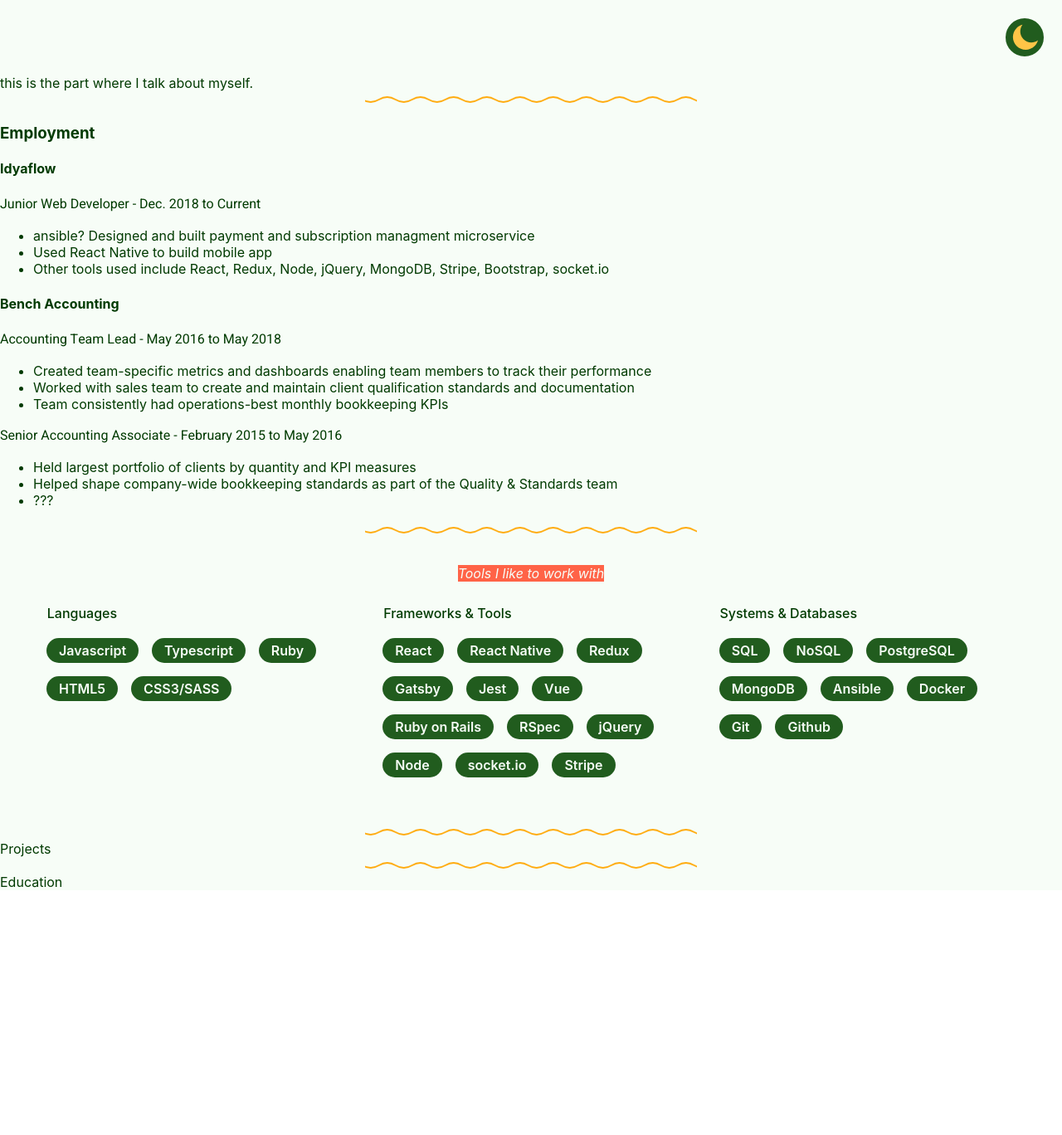
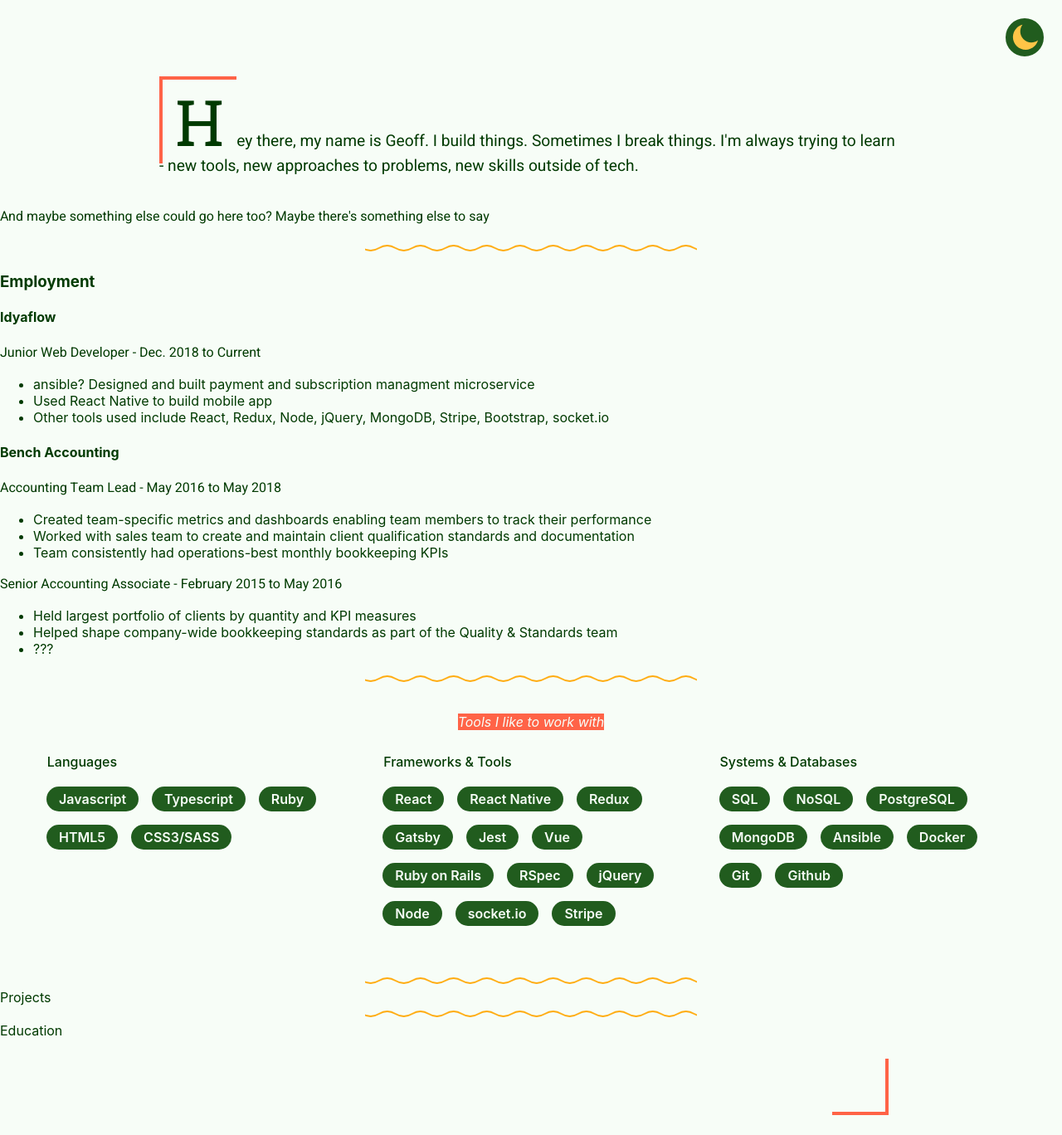
Before and after one commit to geoffmphillips/portfolio, a React (Create React App) app: page / in a window 1280 px wide. Shown: the whole page at 83% size. Before the commit the page ends 1073 px from the top, so only its background shows below. Built offline with nearby package versions, Linux system fonts and the light colour scheme.

Commit message:
Add description

```diff
--- a/src/Home.tsx
+++ b/src/Home.tsx
@@ -57,9 +57,18 @@
 const Home: React.FC = () => (
     <div>
 		<section>
-			this is the part where I talk about myself.
+			<div className='description-container'>
+			<p className='description' >
+				Hey there, my name is Geoff. I build things. Sometimes I break things. I'm always trying to learn - new tools, new approaches to problems, new skills outside of tech.
+			</p>
 
 			{/* Web developer with a passion for clean code and solving problems. Self-motivated, driven by pushing the boundaries of my knowledge. With experience working as an accounting team lead, I know know that collaboration and teamwork will bring out everyone's best. */}
+			</div>
+			<div>
+				<p>
+					And maybe something else could go here too? Maybe there's something else to say
+				</p>
+			</div>
 		</section>
 		<Squiggle />
 		<section>
@@ -87,12 +96,15 @@
 		<Squiggle />
 		<Skills />
 		<Squiggle />
-		<div>
+		<section>
 			Projects
-		</div>
+		</section>
 		<Squiggle />
-		<div>
+		<section>
 			Education
+		</section>
+		<div className='footer'>
+			<div className='block'></div>
 		</div>
     </div>
 );
```
